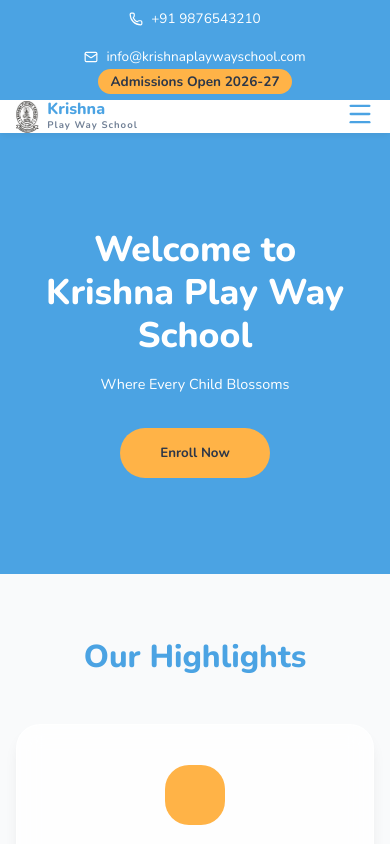
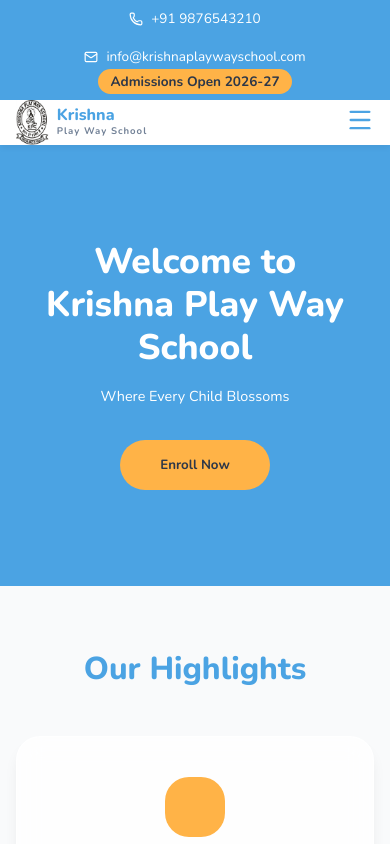
Before and after one commit to Abhishekasd/krishna-play-way-school, a React (Vite) app: page / in a window 390 px wide. Shown: the top 844 px of the page. Built offline with nearby package versions, Linux system fonts and the light colour scheme.

Commit message:
Enlarge school logo for better visibility

```diff
--- a/src/components/Footer.jsx
+++ b/src/components/Footer.jsx
@@ -9,7 +9,7 @@
       <div className="container footer-grid">
         <div className="footer-col">
           <div className="footer-brand flex items-center gap-sm">
-             <img src="/logo.jpg" alt="Krishna Play Way School Logo" className="logo-img" style={{height: '40px', backgroundColor: 'white', borderRadius: '50%', padding: '2px'}} />
+             <img src="/logo.jpg" alt="Krishna Play Way School Logo" className="logo-img" style={{height: '60px', backgroundColor: 'white', borderRadius: '50%', padding: '2px'}} />
              <div>
                 <h2 style={{fontSize: '1.2rem'}}>Krishna</h2>
                 <p style={{fontSize: '0.8rem'}}>Play Way School</p>
--- a/src/components/Navbar.css
+++ b/src/components/Navbar.css
@@ -35,13 +35,13 @@
 }
 
 .logo-img {
-  height: 40px;
+  height: 60px;
   width: auto;
 }
 
 @media (max-width: 480px) {
   .logo-img {
-    height: 32px;
+    height: 45px;
   }
 }
 
```
